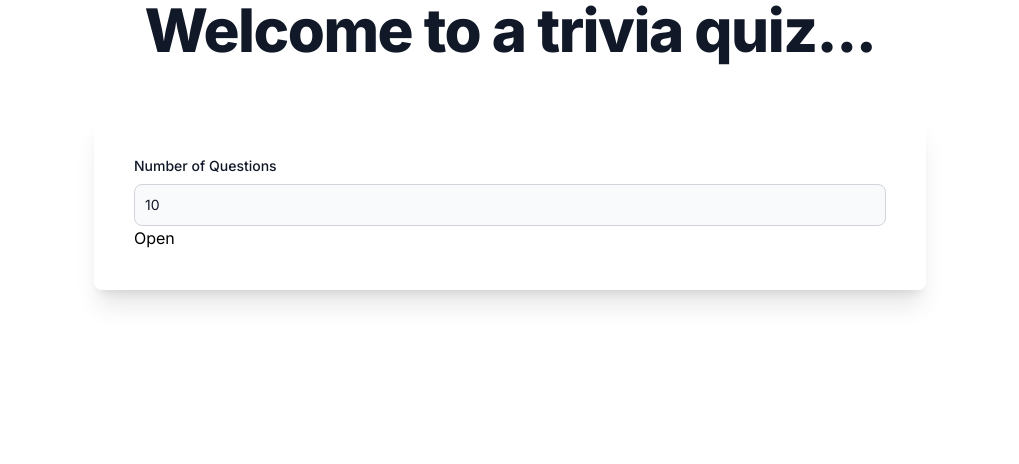
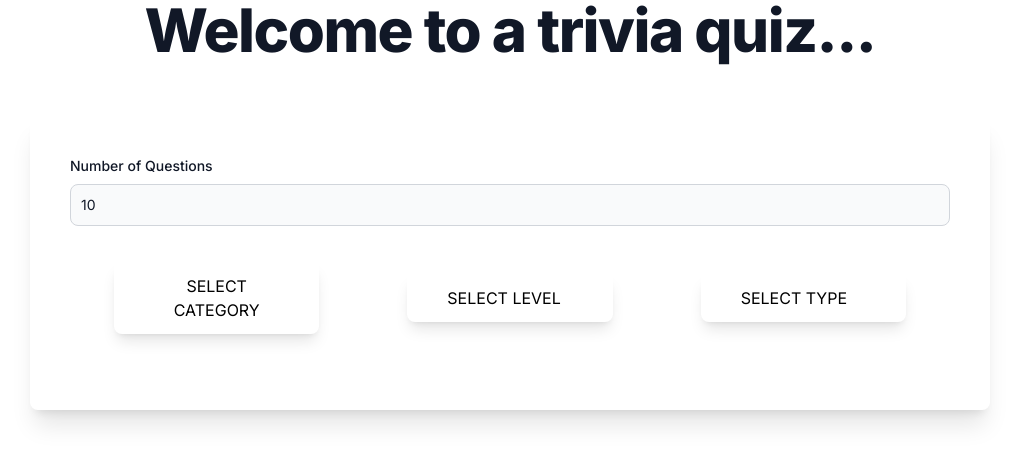
Before and after one commit to Lukaabutidze/Quiz-App, a Next.js app: page / in a window 1280 px wide. Shown: the top 464 px of the page, without its empty margins (130-1149 px from the left). Built offline with nearby package versions, Linux system fonts and the light colour scheme.

Commit message:
Dropdown select commit

```diff
--- a/src/app/page.tsx
+++ b/src/app/page.tsx
@@ -1,11 +1,4 @@
-import {
-  DropdownMenu,
-  DropdownMenuContent,
-  DropdownMenuItem,
-  DropdownMenuLabel,
-  DropdownMenuSeparator,
-  DropdownMenuTrigger,
-} from "@/components/ui/dropdown-menu";
+import DropDownOptions from "@/components/DropDownOptions";
 
 export default function Home() {
   return (
@@ -13,7 +6,7 @@ export default function Home() {
       <h1 className="mb-4 text-4xl font-extrabold leading-none tracking-tight text-gray-900 md:text-5xl lg:text-6xl dark:text-white">
         Welcome to a trivia quiz...
       </h1>
-      <section className="p-10 my-10 rounded-lg shadow-xl w-[65%]">
+      <section className="p-10 my-10 rounded-lg shadow-xl w-[75%]">
         <div>
           <label
             htmlFor="first_name"
@@ -31,17 +24,7 @@ export default function Home() {
             required
           />
         </div>
-        <DropdownMenu>
-          <DropdownMenuTrigger>Open</DropdownMenuTrigger>
-          <DropdownMenuContent>
-            <DropdownMenuLabel>My Account</DropdownMenuLabel>
-            <DropdownMenuSeparator />
-            <DropdownMenuItem>Profile</DropdownMenuItem>
-            <DropdownMenuItem>Billing</DropdownMenuItem>
-            <DropdownMenuItem>Team</DropdownMenuItem>
-            <DropdownMenuItem>Subscription</DropdownMenuItem>
-          </DropdownMenuContent>
-        </DropdownMenu>
+        <DropDownOptions />
       </section>
     </section>
   );
--- /dev/null
+++ b/src/components/DropDownOptions/index.tsx
@@ -0,0 +1,63 @@
+import React from "react";
+import {
+  DropdownMenu,
+  DropdownMenuContent,
+  DropdownMenuItem,
+  DropdownMenuLabel,
+  DropdownMenuSeparator,
+  DropdownMenuTrigger,
+} from "@/components/ui/dropdown-menu";
+
+const DropDownOptions = () => {
+  return (
+    <section className="flex justify-evenly items-center py-5">
+      <div className="px-7 py-4 w-1/3 mx-4">
+        <DropdownMenu>
+          <DropdownMenuTrigger className="flex outline-none justify-between w-full px-10 py-3 rounded-lg shadow-lg hover:bg-blue-600 hover:text-gray-100">
+            SELECT CATEGORY
+          </DropdownMenuTrigger>
+          <DropdownMenuContent>
+            <DropdownMenuLabel>Select Category</DropdownMenuLabel>
+            <DropdownMenuSeparator />
+            <DropdownMenuItem>Profile</DropdownMenuItem>
+            <DropdownMenuItem>Billing</DropdownMenuItem>
+            <DropdownMenuItem>Team</DropdownMenuItem>
+            <DropdownMenuItem>Subscription</DropdownMenuItem>
+          </DropdownMenuContent>
+        </DropdownMenu>
+      </div>
+      <div className="px-7 py-4 w-1/3 mx-4">
+        <DropdownMenu>
+          <DropdownMenuTrigger className="flex outline-none justify-between w-full px-10 py-3 rounded-lg shadow-lg hover:bg-blue-600 hover:text-gray-100">
+            SELECT LEVEL
+          </DropdownMenuTrigger>
+          <DropdownMenuContent>
+            <DropdownMenuLabel>Select Level</DropdownMenuLabel>
+            <DropdownMenuSeparator />
+            <DropdownMenuItem>Profile</DropdownMenuItem>
+            <DropdownMenuItem>Billing</DropdownMenuItem>
+            <DropdownMenuItem>Team</DropdownMenuItem>
+            <DropdownMenuItem>Subscription</DropdownMenuItem>
+          </DropdownMenuContent>
+        </DropdownMenu>
+      </div>
+      <div className="px-7 py-4 w-1/3 mx-4">
+        <DropdownMenu>
+          <DropdownMenuTrigger className="flex outline-none justify-between w-full px-10 py-3 rounded-lg shadow-lg hover:bg-blue-600 hover:text-gray-100">
+            SELECT TYPE
+          </DropdownMenuTrigger>
+          <DropdownMenuContent>
+            <DropdownMenuLabel>Select Type</DropdownMenuLabel>
+            <DropdownMenuSeparator />
+            <DropdownMenuItem>Profile</DropdownMenuItem>
+            <DropdownMenuItem>Billing</DropdownMenuItem>
+            <DropdownMenuItem>Team</DropdownMenuItem>
+            <DropdownMenuItem>Subscription</DropdownMenuItem>
+          </DropdownMenuContent>
+        </DropdownMenu>
+      </div>
+    </section>
+  );
+};
+
+export default DropDownOptions;
--- a/src/components/ui/dropdown-menu.tsx
+++ b/src/components/ui/dropdown-menu.tsx
@@ -1,27 +1,27 @@
-"use client"
+"use client";
 
-import * as React from "react"
-import * as DropdownMenuPrimitive from "@radix-ui/react-dropdown-menu"
-import { Check, ChevronRight, Circle } from "lucide-react"
+import * as React from "react";
+import * as DropdownMenuPrimitive from "@radix-ui/react-dropdown-menu";
+import { Check, ChevronRight, Circle } from "lucide-react";
 
-import { cn } from "@/lib/utils"
+import { cn } from "@/lib/utils";
 
-const DropdownMenu = DropdownMenuPrimitive.Root
+const DropdownMenu = DropdownMenuPrimitive.Root;
 
-const DropdownMenuTrigger = DropdownMenuPrimitive.Trigger
+const DropdownMenuTrigger = DropdownMenuPrimitive.Trigger;
 
-const DropdownMenuGroup = DropdownMenuPrimitive.Group
+const DropdownMenuGroup = DropdownMenuPrimitive.Group;
 
-const DropdownMenuPortal = DropdownMenuPrimitive.Portal
+const DropdownMenuPortal = DropdownMenuPrimitive.Portal;
 
-const DropdownMenuSub = DropdownMenuPrimitive.Sub
+const DropdownMenuSub = DropdownMenuPrimitive.Sub;
 
-const DropdownMenuRadioGroup = DropdownMenuPrimitive.RadioGroup
+const DropdownMenuRadioGroup = DropdownMenuPrimitive.RadioGroup;
 
 const DropdownMenuSubTrigger = React.forwardRef<
   React.ElementRef<typeof DropdownMenuPrimitive.SubTrigger>,
   React.ComponentPropsWithoutRef<typeof DropdownMenuPrimitive.SubTrigger> & {
-    inset?: boolean
+    inset?: boolean;
   }
 >(({ className, inset, children, ...props }, ref) => (
   <DropdownMenuPrimitive.SubTrigger
@@ -36,9 +36,9 @@ const DropdownMenuSubTrigger = React.forwardRef<
     {children}
     <ChevronRight className="ml-auto h-4 w-4" />
   </DropdownMenuPrimitive.SubTrigger>
-))
+));
 DropdownMenuSubTrigger.displayName =
-  DropdownMenuPrimitive.SubTrigger.displayName
+  DropdownMenuPrimitive.SubTrigger.displayName;
 
 const DropdownMenuSubContent = React.forwardRef<
   React.ElementRef<typeof DropdownMenuPrimitive.SubContent>,
@@ -47,14 +47,14 @@ const DropdownMenuSubContent = React.forwardRef<
   <DropdownMenuPrimitive.SubContent
     ref={ref}
     className={cn(
-      "z-50 min-w-[8rem] overflow-hidden rounded-md border border-slate-200 bg-white p-1 text-slate-950 shadow-lg data-[state=open]:animate-in data-[state=closed]:animate-out data-[state=closed]:fade-out-0 data-[state=open]:fade-in-0 data-[state=closed]:zoom-out-95 data-[state=open]:zoom-in-95 data-[side=bottom]:slide-in-from-top-2 data-[side=left]:slide-in-from-right-2 data-[side=right]:slide-in-from-left-2 data-[side=top]:slide-in-from-bottom-2 dark:border-slate-800 dark:bg-slate-950 dark:text-slate-50",
+      "z-50 min-w-[15rem] overflow-hidden rounded-md border border-slate-200 bg-white p-1 text-slate-950 shadow-lg data-[state=open]:animate-in data-[state=closed]:animate-out data-[state=closed]:fade-out-0 data-[state=open]:fade-in-0 data-[state=closed]:zoom-out-95 data-[state=open]:zoom-in-95 data-[side=bottom]:slide-in-from-top-2 data-[side=left]:slide-in-from-right-2 data-[side=right]:slide-in-from-left-2 data-[side=top]:slide-in-from-bottom-2 dark:border-slate-800 dark:bg-slate-950 dark:text-slate-50",
       className
     )}
     {...props}
   />
-))
+));
 DropdownMenuSubContent.displayName =
-  DropdownMenuPrimitive.SubContent.displayName
+  DropdownMenuPrimitive.SubContent.displayName;
 
 const DropdownMenuContent = React.forwardRef<
   React.ElementRef<typeof DropdownMenuPrimitive.Content>,
@@ -71,26 +71,26 @@ const DropdownMenuContent = React.forwardRef<
       {...props}
     />
   </DropdownMenuPrimitive.Portal>
-))
-DropdownMenuContent.displayName = DropdownMenuPrimitive.Content.displayName
+));
+DropdownMenuContent.displayName = DropdownMenuPrimitive.Content.displayName;
 
 const DropdownMenuItem = React.forwardRef<
   React.ElementRef<typeof DropdownMenuPrimitive.Item>,
   React.ComponentPropsWithoutRef<typeof DropdownMenuPrimitive.Item> & {
-    inset?: boolean
+    inset?: boolean;
   }
 >(({ className, inset, ...props }, ref) => (
   <DropdownMenuPrimitive.Item
     ref={ref}
     className={cn(
-      "relative flex cursor-default select-none items-center rounded-sm px-2 py-1.5 text-sm outline-none transition-colors focus:bg-slate-100 focus:text-slate-900 data-[disabled]:pointer-events-none data-[disabled]:opacity-50 dark:focus:bg-slate-800 dark:focus:text-slate-50",
+      "relative flex cursor-pointer select-none items-center rounded-sm px-2 py-1.5 text-sm outline-none transition-colors focus:bg-slate-100 focus:text-slate-900 data-[disabled]:pointer-events-none data-[disabled]:opacity-50 dark:focus:bg-slate-800 dark:focus:text-slate-50",
       inset && "pl-8",
       className
     )}
     {...props}
   />
-))
-DropdownMenuItem.displayName = DropdownMenuPrimitive.Item.displayName
+));
+DropdownMenuItem.displayName = DropdownMenuPrimitive.Item.displayName;
 
 const DropdownMenuCheckboxItem = React.forwardRef<
   React.ElementRef<typeof DropdownMenuPrimitive.CheckboxItem>,
@@ -112,9 +112,9 @@ const DropdownMenuCheckboxItem = React.forwardRef<
     </span>
     {children}
   </DropdownMenuPrimitive.CheckboxItem>
-))
+));
 DropdownMenuCheckboxItem.displayName =
-  DropdownMenuPrimitive.CheckboxItem.displayName
+  DropdownMenuPrimitive.CheckboxItem.displayName;
 
 const DropdownMenuRadioItem = React.forwardRef<
   React.ElementRef<typeof DropdownMenuPrimitive.RadioItem>,
@@ -135,13 +135,13 @@ const DropdownMenuRadioItem = React.forwardRef<
     </span>
     {children}
   </DropdownMenuPrimitive.RadioItem>
-))
-DropdownMenuRadioItem.displayName = DropdownMenuPrimitive.RadioItem.displayName
+));
+DropdownMenuRadioItem.displayName = DropdownMenuPrimitive.RadioItem.displayName;
 
 const DropdownMenuLabel = React.forwardRef<
   React.ElementRef<typeof DropdownMenuPrimitive.Label>,
   React.ComponentPropsWithoutRef<typeof DropdownMenuPrimitive.Label> & {
-    inset?: boolean
+    inset?: boolean;
   }
 >(({ className, inset, ...props }, ref) => (
   <DropdownMenuPrimitive.Label
@@ -153,8 +153,8 @@ const DropdownMenuLabel = React.forwardRef<
     )}
     {...props}
   />
-))
-DropdownMenuLabel.displayName = DropdownMenuPrimitive.Label.displayName
+));
+DropdownMenuLabel.displayName = DropdownMenuPrimitive.Label.displayName;
 
 const DropdownMenuSeparator = React.forwardRef<
   React.ElementRef<typeof DropdownMenuPrimitive.Separator>,
@@ -165,8 +165,8 @@ const DropdownMenuSeparator = React.forwardRef<
     className={cn("-mx-1 my-1 h-px bg-slate-100 dark:bg-slate-800", className)}
     {...props}
   />
-))
-DropdownMenuSeparator.displayName = DropdownMenuPrimitive.Separator.displayName
+));
+DropdownMenuSeparator.displayName = DropdownMenuPrimitive.Separator.displayName;
 
 const DropdownMenuShortcut = ({
   className,
@@ -177,9 +177,9 @@ const DropdownMenuShortcut = ({
       className={cn("ml-auto text-xs tracking-widest opacity-60", className)}
       {...props}
     />
-  )
-}
-DropdownMenuShortcut.displayName = "DropdownMenuShortcut"
+  );
+};
+DropdownMenuShortcut.displayName = "DropdownMenuShortcut";
 
 export {
   DropdownMenu,
@@ -197,4 +197,4 @@ export {
   DropdownMenuSubContent,
   DropdownMenuSubTrigger,
   DropdownMenuRadioGroup,
-}
+};
```
